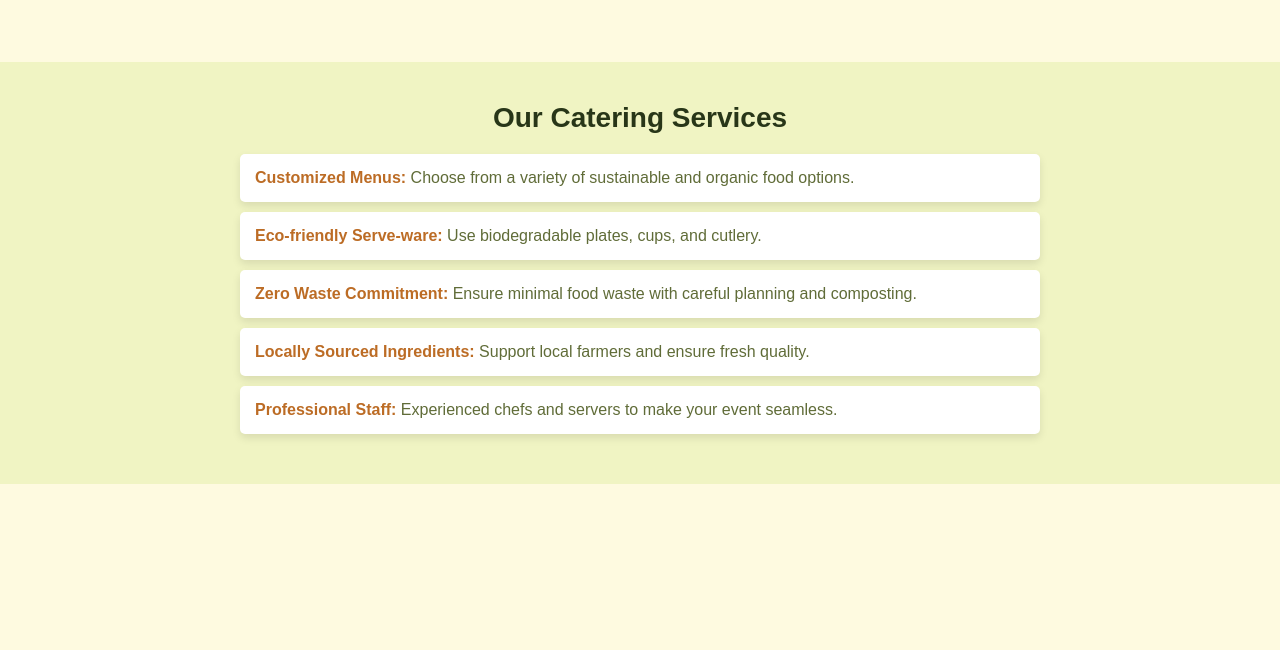
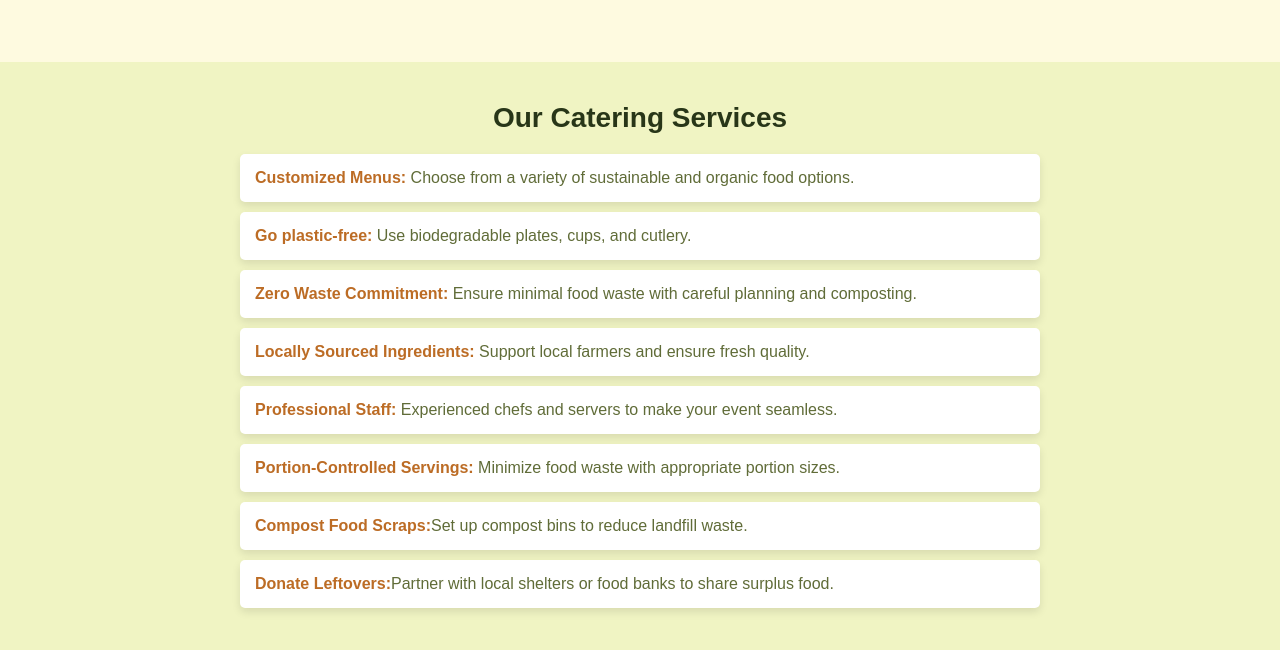
Before and after one commit to Sameera-Naren/ecopick, a plain HTML site: page catering.html in a window 1280 px wide. Shown: the part 450-1100 px from the top of the page. Before the commit the page ends 934 px from the top, so only its background shows below. Drawn offline with Linux system fonts and the light colour scheme.

Commit message:
modified text in sub section

```diff
--- a/catering.html
+++ b/catering.html
@@ -30,10 +30,14 @@
         <h2>Our Catering Services</h2>
         <ul>
             <li><strong>Customized Menus:</strong> Choose from a variety of sustainable and organic food options.</li>
-            <li><strong>Eco-friendly Serve-ware:</strong> Use biodegradable plates, cups, and cutlery.</li>
+            <li><strong>Go plastic-free:</strong> Use biodegradable plates, cups, and cutlery.</li>
             <li><strong>Zero Waste Commitment:</strong> Ensure minimal food waste with careful planning and composting.</li>
             <li><strong>Locally Sourced Ingredients:</strong> Support local farmers and ensure fresh quality.</li>
             <li><strong>Professional Staff:</strong> Experienced chefs and servers to make your event seamless.</li>
+            <li><strong>Portion-Controlled Servings:</strong> Minimize food waste with appropriate portion sizes.</li>
+            <li><strong>Compost Food Scraps:</strong>Set up compost bins to reduce landfill waste.</li>
+            <li><strong>Donate Leftovers:</strong>Partner with local shelters or food banks to share surplus food.</li>
+
         </ul>
     </section>
 
```
